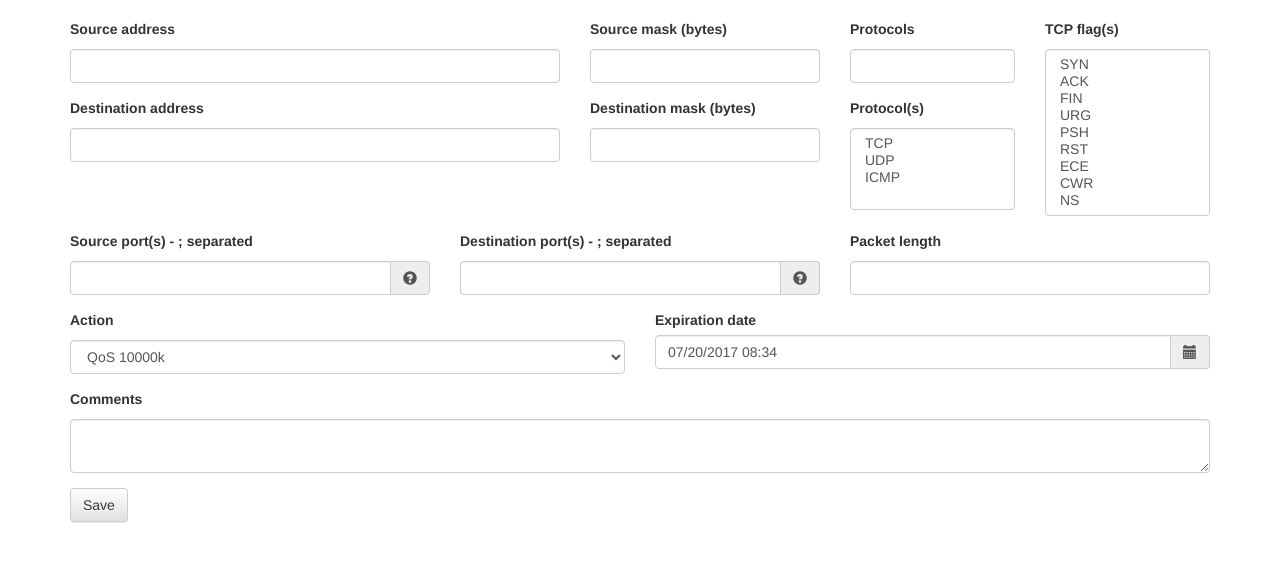
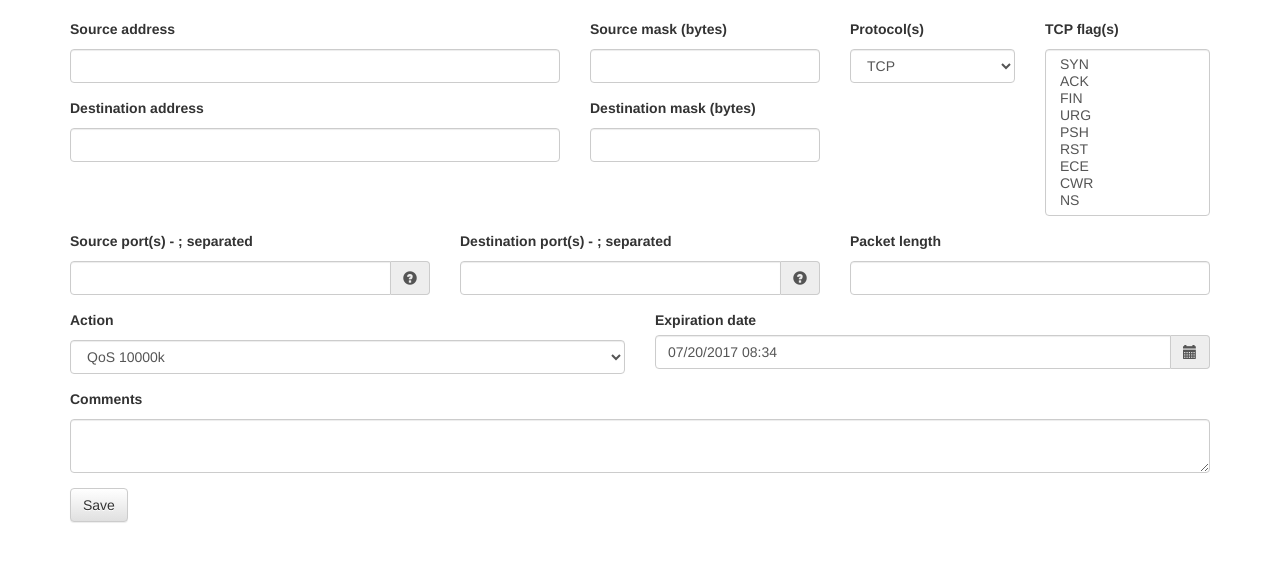
Before and after one commit to CESNET/exafs, a Flask app: page /add_ipv4_rule in a window 1280 px wide. Shown: the part 51-613 px from the top of the page. Run offline with Flask 2, Linux system fonts and the light colour scheme; data comes from the database, SQL or seed files in the repository; some libraries are stand-ins or nearby versions.

Commit message:
only one protocol

```diff
--- a/flowapp.py
+++ b/flowapp.py
@@ -213,8 +213,6 @@ def delete_rule(rule_type, rule_id):
 @auth_required
 def ipv4_rule():
 
-    protocols = {'udp': '17', 'tcp': '6', 'icmp': '1'}
-
     net_ranges = models.get_user_nets(session['user_id'])
     form = forms.IPv4Form(request.form)
     form.action.choices = [(g.id, g.name)
@@ -224,13 +222,6 @@ def ipv4_rule():
 
     if request.method == 'POST' and form.validate():
 
-        proto_nrs = [protocols[key] for key in form.protocol.data]
-        protocols = ";".join(proto_nrs)
-        if (len(form.protocol_string.data) > 1):
-            protocols += ";" if form.protocol.data else ""
-            protocols += form.protocol_string.data
-
-
 
         model = models.Flowspec4(
             source=form.source.data,
@@ -239,7 +230,7 @@ def ipv4_rule():
             destination=form.destination.data,
             destination_mask=form.destination_mask.data,
             destination_port=form.destination_port.data,
-            protocol=protocols,
+            protocol=form.protocol.data,
             flags=";".join(form.flags.data),
             packet_len=form.packet_length.data,
             expires=models.webpicker_to_datetime(form.expire_date.data),
@@ -291,7 +282,7 @@ def ipv6_rule():
             destination=form.destination.data,
             destination_mask=form.destination_mask.data,
             destination_port=form.destination_port.data,
-            next_header=";".join(form.next_header.data),
+            next_header=form.next_header.data,
             flags=";".join(form.flags.data),
             packet_len=form.packet_length.data,
             expires=models.webpicker_to_datetime(form.expire_date.data),
--- a/forms.py
+++ b/forms.py
@@ -1,6 +1,6 @@
 from flask_wtf import FlaskForm
 from wtforms import TextField, SelectMultipleField, TextAreaField, IntegerField, SelectField
-from wtforms.validators import DataRequired, EqualTo, Length, Email, IPAddress, NumberRange, Optional, ValidationError
+from wtforms.validators import DataRequired, EqualTo, Length, Email, IPAddress, NumberRange, Optional, ValidationError, Required
 import flowspec
 import ipaddress
 
@@ -8,6 +8,9 @@ TCP_FLAGS = [('SYN', 'SYN'), ('ACK', 'ACK'),('FIN', 'FIN'),('URG', 'URG'),('PSH'
 
 
 class PortString(object):
+    """
+    Validator for port string - must be translatable to ExaBgp syntax
+    """
     def __init__(self, message=None):
         if not message:
             message = u'Invalid port value: '
@@ -22,6 +25,10 @@ class PortString(object):
 
 
 class NetRageString(object):
+    """
+    Validator for  IP adress network range
+    each part of string must be valid ip address separated by spaces, newlines
+    """
     def __init__(self, message=None):
         if not message:
             message = u'Invalid network range: '
@@ -36,8 +43,11 @@ class NetRageString(object):
 
 
 class NetInRange(object):
+    """
+    Validator for IP adress - must be in organization net range
+    """
     def __init__(self, net_ranges):
-        self.message = "address not in organization range : {}.".format(net_ranges)
+        self.message = "Address not in organization range : {}.".format(net_ranges)
         self.net_ranges = net_ranges
 
     def __call__(self, form, field):
@@ -133,19 +143,13 @@ class IPv4Form(FlaskForm):
     destination_mask = IntegerField('Destination mask (bytes)',
         validators=[Optional(), NumberRange(min=0, max=255, message='invalid mask value (0-255)')])
 
-    protocol = SelectMultipleField('Protocol(s)',
+    protocol = SelectField('Protocol(s)',
         choices=[('tcp', 'TCP'), ('udp', 'UDP'), ('icmp', 'ICMP')],
-        validators=[Optional()])
+        validators=[Required()])
 
     flags = SelectMultipleField('TCP flag(s)',
         choices=TCP_FLAGS,
         validators=[Optional()])
-
-
-    protocol_string = TextField(
-        'Protocols',
-        validators=[Optional(), Length(max=255), PortString()]
-    )
 
     source_port = TextField(
         'Source port(s) -  ; separated ',
@@ -189,19 +193,14 @@ class IPv6Form(FlaskForm):
     destination_mask = IntegerField('Destination mask (bytes)',
         validators=[Optional(), NumberRange(min=0, max=255, message='invalid mask value (0-255)')])
 
-    next_header = SelectMultipleField('Next Header',
+    next_header = SelectField('Next Header',
         choices=[('tcp', 'TCP'), ('udp', 'UDP'), ('icmp', 'ICMP')],
-        validators=[Optional()])
+        validators=[Required()])
 
     flags = SelectMultipleField('TCP flag(s)',
         choices=TCP_FLAGS,
         validators=[Optional()])
 
-
-    next_header_string = TextField(
-        'Next Header',
-        validators=[Optional(), Length(max=255), PortString()]
-    )
 
     source_port = TextField(
         'Source port(s) -  ; separated ',
--- a/templates/forms/ipv4_rule.j2
+++ b/templates/forms/ipv4_rule.j2
@@ -33,7 +33,6 @@
       </div>
     </div>
     <div class="col-sm-2">
-            {{ render_field(form.protocol_string) }}
             {{ render_field(form.protocol) }}
     </div>
     <div class="col-sm-2">
--- a/templates/forms/ipv6_rule.j2
+++ b/templates/forms/ipv6_rule.j2
@@ -33,7 +33,6 @@
       </div>
     </div>
     <div class="col-sm-2">
-            {{ render_field(form.next_header_string) }}
             {{ render_field(form.next_header) }}
     </div>
     <div class="col-sm-2">
```
